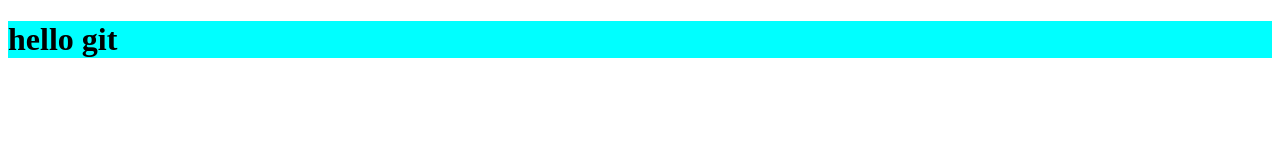
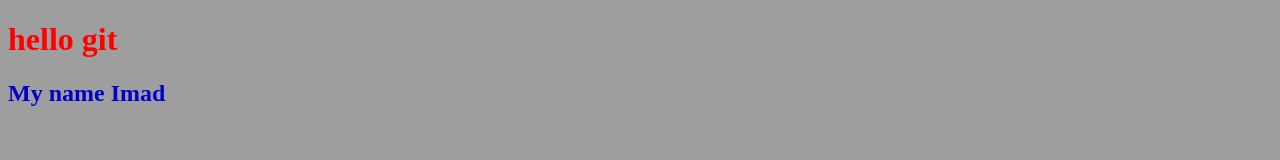
Before and after one commit to Imadnajam/TestGitDemo, a plain HTML site: page index.html in a window 1280 px wide. Drawn offline with Linux system fonts and the light colour scheme.

Commit message:
2 eme modification css and Html

```diff
--- a/index.html
+++ b/index.html
@@ -4,8 +4,10 @@
     <meta charset="UTF-8">
     <meta name="viewport" content="width=device-width, initial-scale=1.0">
     <title>Document</title>
+    <link rel="stylesheet" href="info.css">
 </head>
 <body>
-    <h1 style="background-color: aqua;">hello git </h1>
+    <h1 >hello git </h1>
+    <h2 >My name Imad</h2>
 </body>
 </html>
--- a/info.css
+++ b/info.css
@@ -1,3 +1,9 @@
 body{
-    background-color: rebeccapurple;
+    background-color: rgb(158, 158, 158);
 }
+h1{
+    color: red;
+}
+h2{
+    color: mediumblue;
+}
```
